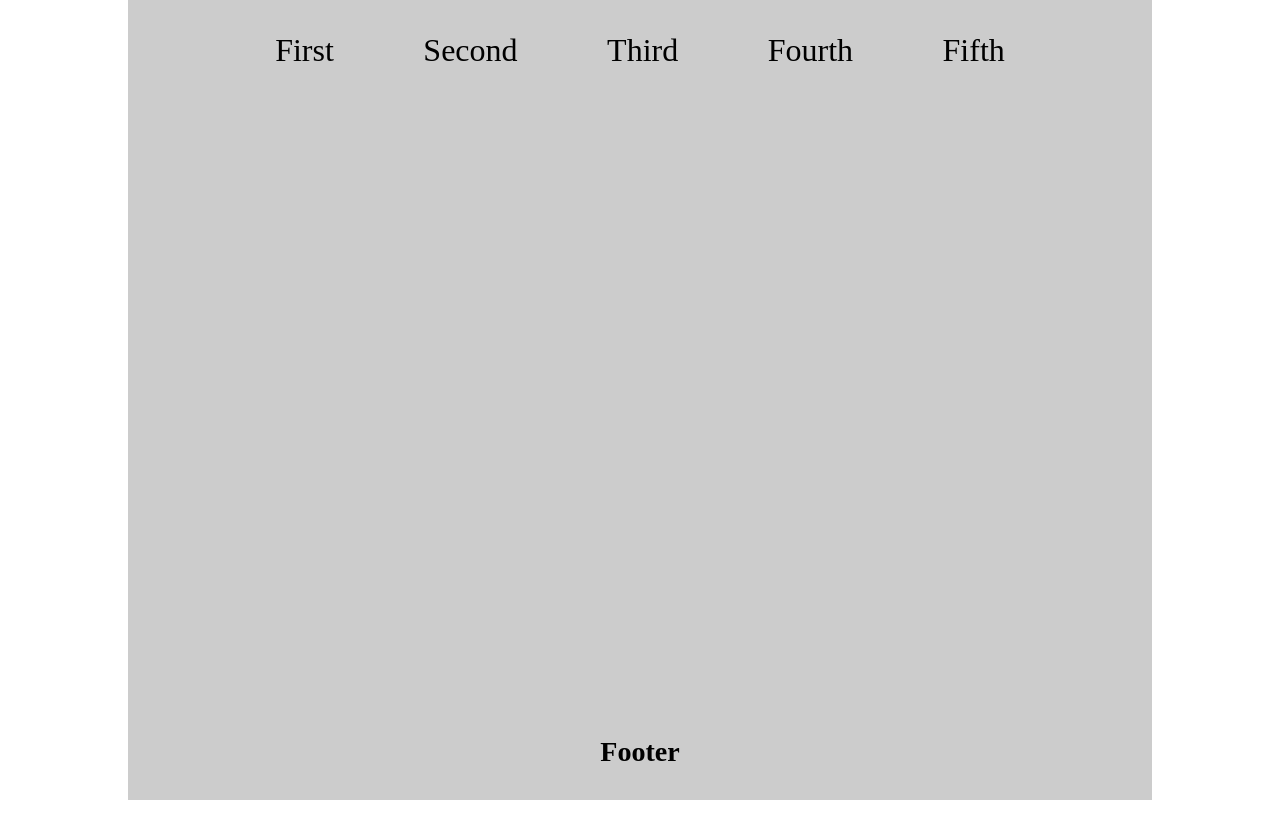
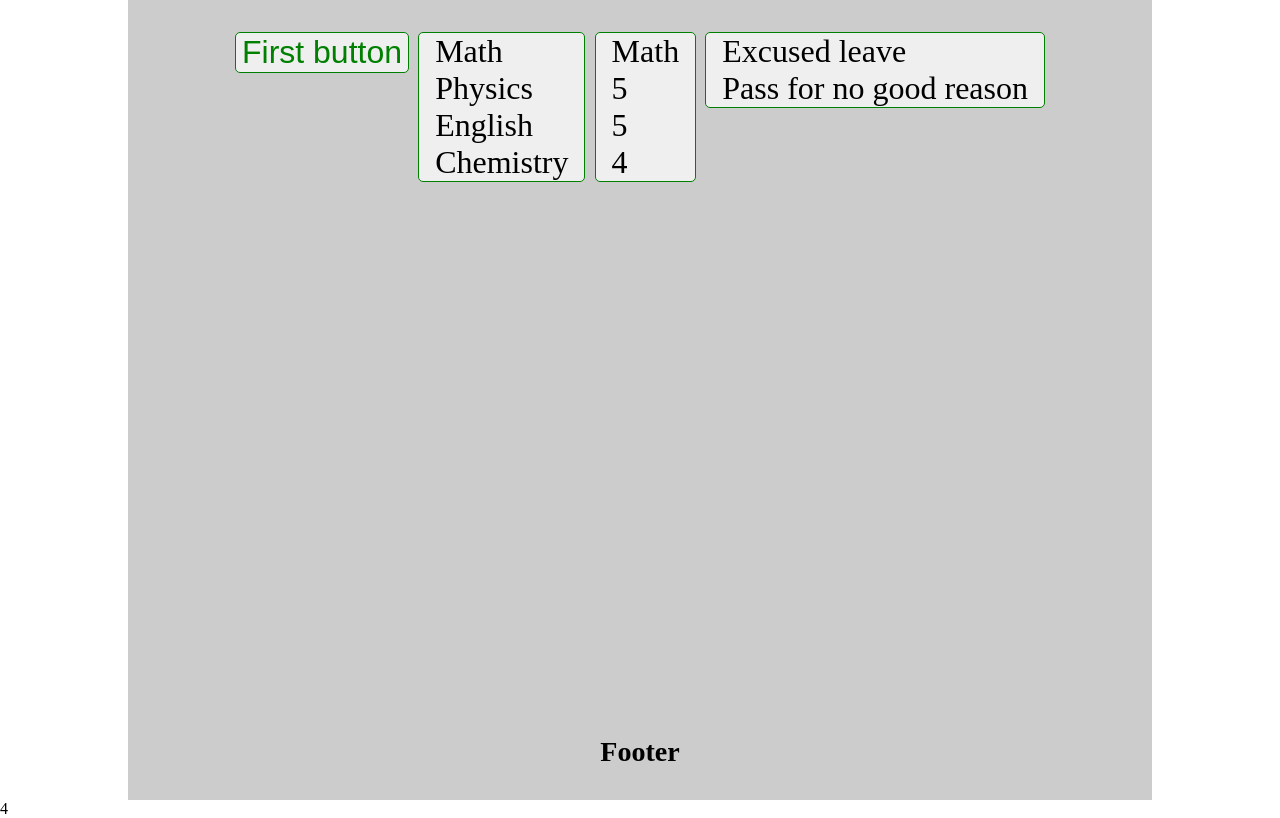
Before and after one commit to Evgeny-Tokarev/AutoExams, a Vue app: page / in a window 1280 px wide. Built offline with nearby package versions, Linux system fonts and the light colour scheme.

Commit message:
Vuex integrated to project, Dropdown and Button components started

```diff
--- a/package.json
+++ b/package.json
@@ -33,6 +33,7 @@
     "css-loader": "^5.0.1",
     "loader-utils": "^2.0.0",
     "vue": "^3.0.5",
+    "vue-router": "^4.0.14",
     "vuex": "^4.0.2"
   },
   "devDependencies": {
--- a/src/main.js
+++ b/src/main.js
@@ -1,6 +1,39 @@
 import { createApp } from "vue";
 import App from "./pages/App.vue";
-import "./main.scss"
+import { createStore } from "vuex";
+import "./main.scss";
 
 const app = createApp(App);
-app.mount('#app');
+const store = createStore({
+  state: {
+    count: 4,
+    students: [
+      {
+        id: 1,
+        name: "Vasya",
+        subjects: [
+          { name: "Math", estimates: [5, 5, 4] },
+          { name: "Physics", estimates: [3, 5, 4] },
+          { name: "English", estimates: [5, 5, 4] },
+          { name: "Chemistry", estimates: [5, 4, 4] },
+        ],
+        bad_leaves: 2,
+        good_leaves: 4,
+      },
+      { id: 2, name: "Petya" },
+    ],
+  },
+  getters: {
+    getSubjectsNames: (state) => (id) => {
+      const arr = [];
+      state.students
+        .find((student) => student.id === id)
+        .subjects.forEach((element) => {
+          arr.push(element.name);
+        });
+      return arr;
+    },
+  },
+});
+app.use(store);
+app.mount("#app");
--- a/src/main.scss
+++ b/src/main.scss
@@ -1,7 +1,11 @@
 html {
     font-size: 16px;
+    box-sizing: border-box;
 }
 body {
     padding: 0;
     margin: 0;
 }
+* {
+    box-sizing: border-box;
+}
--- a/src/pages/App.vue
+++ b/src/pages/App.vue
@@ -1,13 +1,13 @@
 <template>
      <MainContent />
+     <div>{{ $store.state.count }}</div>
 </template>
 
 
-<script>
-import MainContent from "./MainContent.vue";
-export default {
-  components: {
-    MainContent
-  },
-};
+<script setup>
+  import { computed } from "vue";
+  import MainContent from "./MainContent.vue";
+  import { useStore } from "vuex";
+  const store = useStore();
+  const count = computed(() => store.state.students[0].name);
 </script>
--- a/src/pages/Nav.vue
+++ b/src/pages/Nav.vue
@@ -1,18 +1,29 @@
 <template>
   <nav class="navigation">
       <ul class="navigation__bar">
-          <li class="navigation__bar-item">First</li>
-          <li class="navigation__bar-item">Second</li>
-          <li class="navigation__bar-item">Third</li>
-          <li class="navigation__bar-item">Fourth</li>
-          <li class="navigation__bar-item">Fifth</li>
+          <li class="navigation__bar-item"><ButtonSimple buttonText="First button" @buttonc="utilityCallback" /></li>
+          <li class="navigation__bar-item"><Dropdown :subjectList="subjects" @buttonc="utilityCallback" /></li>
+          <li class="navigation__bar-item"><Dropdown :subjectList="['5', '5', '4']" title="Math" @buttonc="utilityCallback" /></li>
+          <li class="navigation__bar-item"><Dropdown :subjectList="['Excused leave', 'Pass for no good reason']" @buttonc="utilityCallback" /></li>
       </ul>
   </nav>
 </template>
 
-<script>
-export default {
-};
+<script setup>
+import ButtonSimple from "./UIcomponents/ButtonSimple.vue";
+import Dropdown from "./UIcomponents/Dropdown.vue";
+import { computed } from "vue";
+import { useStore } from 'vuex';
+
+const store = useStore();
+const subjects = computed(() => store.getters.getSubjectsNames(1));
+// console.log(subjects)
+// const subjectNames = subjects
+
+function utilityCallback(event) {
+    console.log("Callback triggered" + event.target);
+}
+
 </script>
 
 <style lang="scss" scoped>
@@ -29,7 +40,7 @@ export default {
         justify-content: space-around;
         &__bar-item {
             flex: 1 1 auto;
-
+            cursor: pointer;
         }
     }
 }
--- /dev/null
+++ b/src/pages/UIcomponents/ButtonSimple.vue
@@ -0,0 +1,34 @@
+<template>
+    <button class="simple-button" type="button" @click="clickHandler">{{ buttonText }}</button>
+</template>
+
+<script setup>
+import { reactive, computed } from "vue";
+    defineProps({
+        buttonText: String
+    })
+
+const emit = defineEmits('buttonc');
+function clickHandler(event) {
+    emit('buttonc', event);
+}
+</script>
+
+<style lang="scss" scoped>
+    .simple-button {
+        font-size: 2rem;
+        border: 1px solid green;
+        border-radius: 5px;
+        min-width: 100px;
+        text-align: center;
+        color: green;
+        cursor: pointer;
+        &:hover {
+            background-color: rgb(163, 202, 173);
+        }
+        &:active {
+            box-shadow: inset 0px 0px 5px #0f0f0f;
+            outline: none ;
+        }
+    }
+</style>
--- /dev/null
+++ b/src/pages/UIcomponents/Dropdown.vue
@@ -0,0 +1,50 @@
+<template>
+    <ul class="subject-list">
+        <li v-if="!!title">{{ title }}</li>
+        <li v-for="(subject, index) in subjectList" :key="index" @click="clickHandler">
+            {{ ' ' + subject }}
+        </li>
+    </ul>
+</template>
+
+<script setup>
+import { reactive, computed } from "vue";
+    defineProps({
+        subjectList: Array,
+        title: String
+    });
+
+const emit = defineEmits('buttonc');
+
+function clickHandler(e) {
+  emit('buttonc', e);
+}
+
+</script>
+<style lang="scss" scoped>
+    .subject-list {
+        font-size: 2rem;
+        margin: 0 auto;
+        padding: 0;
+        min-width: 100px;
+        border: 1px solid green;
+        border-radius: 5px;
+        background-color: rgb(239, 239, 239);
+        display: flex;
+        flex-direction: column;
+        align-content: flex-start;
+        li {
+            list-style: none;
+            margin-right: auto;
+            width: 100%;
+            padding: 0 1rem;
+            &:hover {
+            background-color: rgb(163, 202, 173);
+        }
+            &:active {
+            box-shadow: inset 0px 0px 5px #0f0f0f;
+            outline: none ;
+        }
+        }
+    }
+</style>
--- a/webpack.config.js
+++ b/webpack.config.js
@@ -1,38 +1,38 @@
 const { VueLoaderPlugin } = require("vue-loader");
-const path = require('path');
-const HtmlWebpackPlugin = require('html-webpack-plugin');
-const MiniCssExtractPlugin = require('mini-css-extract-plugin');
-const { CleanWebpackPlugin } = require('clean-webpack-plugin');
+const path = require("path");
+const HtmlWebpackPlugin = require("html-webpack-plugin");
+const MiniCssExtractPlugin = require("mini-css-extract-plugin");
+const { CleanWebpackPlugin } = require("clean-webpack-plugin");
 // const webpack = require('webpack');
 // const CopyPlugin = require('copy-webpack-plugin');
 // const TerserPlugin = require('terser-webpack-plugin');
 // const CssMinimizerPlugin = require('css-minimizer-webpack-plugin');
-const ESLintPlugin = require('eslint-webpack-plugin');
-const webpack = require('webpack');
-const FaviconsWebpackPlugin = require('favicons-webpack-plugin');
+const ESLintPlugin = require("eslint-webpack-plugin");
+const webpack = require("webpack");
+const FaviconsWebpackPlugin = require("favicons-webpack-plugin");
 
-const isDev = process.env.NODE_ENV === 'development';
+const isDev = process.env.NODE_ENV === "development";
 
 module.exports = {
-  target: 'web',
+  target: "web",
   mode: "production",
-  entry: './src/main.js',
+  entry: "./src/main.js",
   output: {
-    filename: 'index.js',
-    path: path.resolve(__dirname, 'dist')
+    filename: "index.js",
+    path: path.resolve(__dirname, "dist"),
   },
   devServer: {
     historyApiFallback: true,
     port: 8080,
     open: true,
     liveReload: true,
-    hot: false
+    hot: false,
   },
   watchOptions: {
-    ignored: /node_modules/
+    ignored: /node_modules/,
   },
   resolve: {
-    extensions: ["*", ".js", ".vue"]
+    extensions: ["*", ".js", ".vue"],
   },
   module: {
     rules: [
@@ -40,53 +40,53 @@ watchOptions: {
         test: /\.vue$/,
         loader: "vue-loader",
         options: {
-            hotReload: true
-          }
+          hotReload: true,
+        },
       },
       {
         test: /\.js$/,
         loader: "babel-loader",
-        exclude: /node_modules/
+        exclude: /node_modules/,
       },
       {
         test: /\.s?[ac]ss$/i,
         use: [
-          isDev ? 'vue-style-loader' : MiniCssExtractPlugin.loader,
+          isDev ? "vue-style-loader" : MiniCssExtractPlugin.loader,
           {
-            loader: 'css-loader',
+            loader: "css-loader",
             options: {
               sourceMap: true,
             },
           },
           {
-            loader: 'postcss-loader',
+            loader: "postcss-loader",
             options: {
               sourceMap: true,
             },
           },
           {
-            loader: 'sass-loader',
+            loader: "sass-loader",
             options: {
               sourceMap: true,
             },
           },
         ],
       },
-    ]
+    ],
   },
   plugins: [
     new CleanWebpackPlugin(),
     new VueLoaderPlugin(),
     new ESLintPlugin({
-        extensions: ['js'],
+      extensions: ["js"],
     }),
     // new FaviconsWebpackPlugin('./img/favicon.jpg'),
     new MiniCssExtractPlugin({
-        filename: '[name].[contenthash].css',
+      filename: "[name].[contenthash].css",
     }),
     new HtmlWebpackPlugin({
-        template: 'index.html',
-        inject: true
-    })
-    ]
+      template: "index.html",
+      inject: true,
+    }),
+  ],
 };
```
Also changed, not shown: 1 other file (tests, documents, lock files or other folders). Lines whose indentation alone changed are shown as unchanged.
